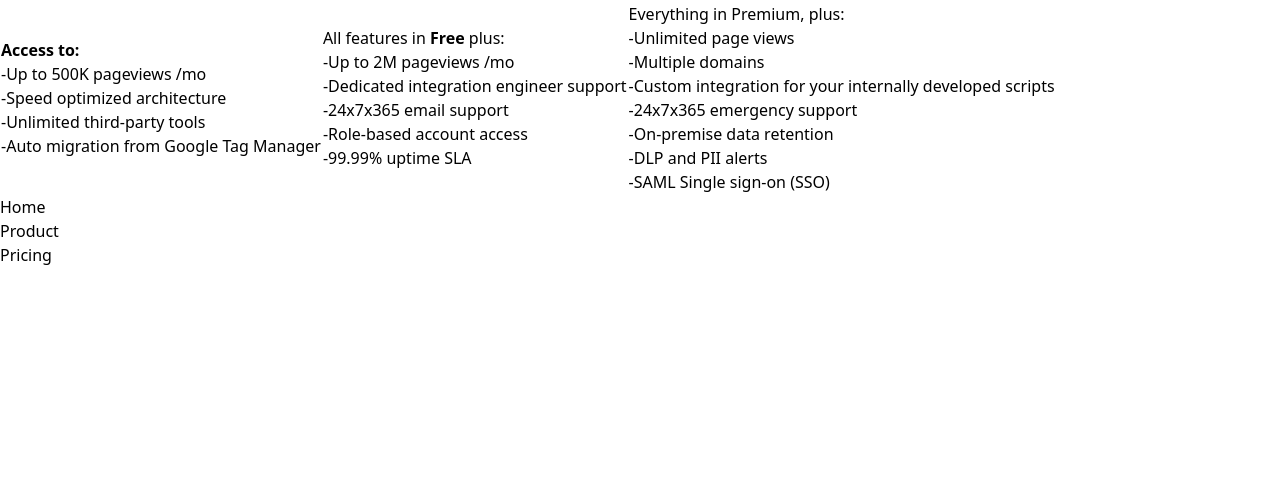
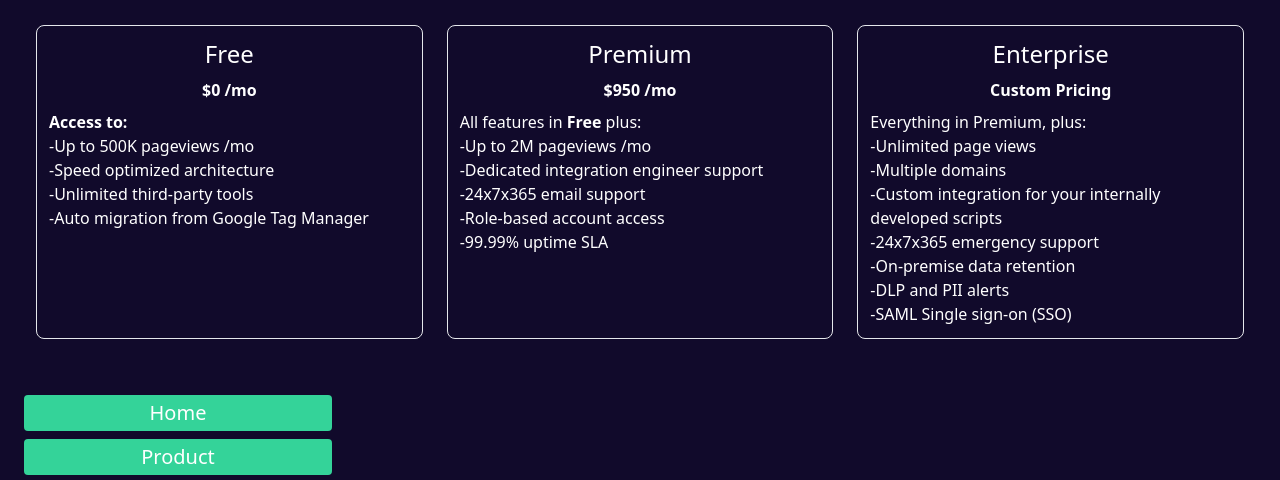
Before and after one commit to yuval-tamir-kellogg-21/hw2, a plain HTML site: page pricing.html in a window 1280 px wide. Shown: the part 75-555 px from the top of the page. Drawn offline with nearby package versions, Linux system fonts and the light colour scheme.

Commit message:
pricing - minor changes

```diff
--- a/pricing.html
+++ b/pricing.html
@@ -6,9 +6,48 @@
     <title>Pricing</title>
     <link href="https://unpkg.com/tailwindcss@2/dist/tailwind.min.css" rel="stylesheet" type="text/css">
 </head>
-<body>
-    <h1>Choose the right plan for your business</h1>
-    <table>
+<body bgcolor="#110A2B">
+    <h1 class="text-4xl text-white text-center py-3">Choose the right plan for your business</h1>
+    <div class="md:flex m-3 p-3 text-white">
+        <div class="p-3 m-3 w-1/3 border rounded-lg">
+            <h2 class="text-2xl text-center">
+                Free
+            </h2>
+            <p class="font-bold text-center my-2">$0 /mo</p>
+            <strong>Access to:</strong>
+                <ul>-Up to 500K pageviews /mo</ul>
+                <ul>-Speed optimized architecture</ul>
+                <ul>-Unlimited third-party tools</ul>
+                <ul>-Auto migration from Google Tag Manager</ul>
+        </div>
+        <div class="p-3 m-3 w-1/3 border rounded-lg">
+            <h2 class="text-2xl text-center">
+                Premium
+            </h2>
+            <p class="font-bold text-center my-2">$950 /mo</p>
+            All features in <strong>Free</strong> plus:
+            <ul>-Up to 2M pageviews /mo</ul>
+            <ul>-Dedicated integration engineer support</ul>
+            <ul>-24x7x365 email support</ul>
+            <ul>-Role-based account access</ul>
+            <ul>-99.99% uptime SLA</ul>
+        </div>
+        <div class="p-3 m-3 w-1/3 border rounded-lg">
+            <h2 class="text-2xl text-center">
+                Enterprise
+            </h2>
+            <p class="font-bold text-center my-2">Custom Pricing</p>
+            Everything in <stron>Premium</stron>, plus:
+            <ul>-Unlimited page views</ul>
+            <ul>-Multiple domains</ul>
+            <ul>-Custom integration for your internally developed scripts</ul>
+            <ul>-24x7x365 emergency support</ul>
+            <ul>-On-premise data retention</ul>
+            <ul>-DLP and PII alerts</ul>
+            <ul>-SAML Single sign-on (SSO)</ul>
+        </div>
+    </div>
+    <!-- <table>
         <tr>
             <th>
                 Free
@@ -58,9 +97,11 @@
                 <ul>-SAML Single sign-on (SSO)</ul>
             </td>
         </tr>
-    </table>
-    <p><a href = "index.html">Home</a></p>
-    <p><a href = "product.html">Product</a></p>
-    <p><a href = "pricing.html">Pricing</a></p>
+    </table> -->
+    <div class="m-3 p-3">
+        <p class="p-1 my-2 text-xl bg-green-400 border-green-700 rounded text-white w-1/4 text-center"><a href = "index.html">Home</a></p>
+        <p class="p-1 my-2 text-xl bg-green-400 border-green-700 rounded text-white w-1/4 text-center"><a href = "product.html">Product</a></p>
+        <p class="p-1 my-2 text-xl bg-green-400 border-green-700 rounded text-white w-1/4 text-center"><a href = "pricing.html">Pricing</a></p>
+    </div>
 </body>
 </html>
```
